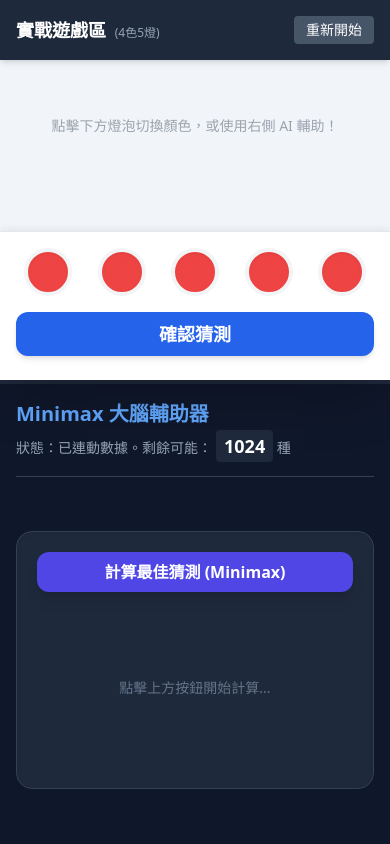
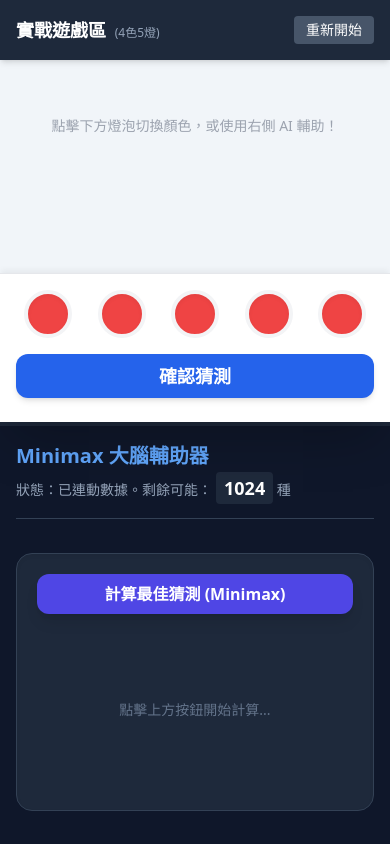
Before and after one commit to neeedmorespace8/mastermind_with_suggest, a plain HTML site: page index.html in a window 390 px wide. Drawn offline with nearby package versions, Linux system fonts and the light colour scheme.

Commit message:
modify index.html

```diff
--- a/index.html
+++ b/index.html
@@ -23,7 +23,7 @@
     <div class="w-full max-w-4xl h-full lg:h-[90dvh] flex flex-col lg:flex-row lg:rounded-3xl overflow-hidden lg:shadow-2xl lg:border border-slate-800 relative bg-slate-900">
 
         <!-- 左半邊 / 上半邊：遊戲區 -->
-        <div class="w-full lg:w-1/2 h-[45%] lg:h-full bg-slate-100 flex flex-col relative z-10 shadow-2xl lg:shadow-none">
+        <div class="w-full lg:w-1/2 h-[50%] lg:h-full bg-slate-100 flex flex-col relative z-10 shadow-2xl lg:shadow-none">
             <!-- 標題列 -->
             <div class="bg-slate-800 text-white p-4 flex justify-between items-center shadow-md shrink-0">
                 <h1 class="text-lg font-bold">實戰遊戲區 <span class="text-xs text-slate-400 font-normal ml-1">(4色5燈)</span></h1>
@@ -62,7 +62,7 @@
         </div>
 
         <!-- 右半邊 / 下半邊：AI 演算法輔助區 -->
-        <div class="w-full lg:w-1/2 h-[55%] lg:h-full bg-slate-900 border-t-4 lg:border-t-0 lg:border-l border-slate-800 flex flex-col p-4 sm:p-6 lg:p-8 text-white overflow-y-auto">
+        <div class="w-full lg:w-1/2 h-[50%] lg:h-full bg-slate-900 border-t-4 lg:border-t-0 lg:border-l border-slate-800 flex flex-col p-4 sm:p-6 lg:p-8 text-white overflow-y-auto">
             <h2 class="text-xl font-bold mb-1 text-blue-400">Minimax 大腦輔助器</h2>
             <p class="text-sm text-slate-400 mb-4 border-b border-slate-700 pb-4">
                 狀態：已連動數據。剩餘可能：<span id="pool-count" class="text-white font-bold text-lg bg-slate-800 px-2 py-1 rounded ml-1">1024</span> 種
```
